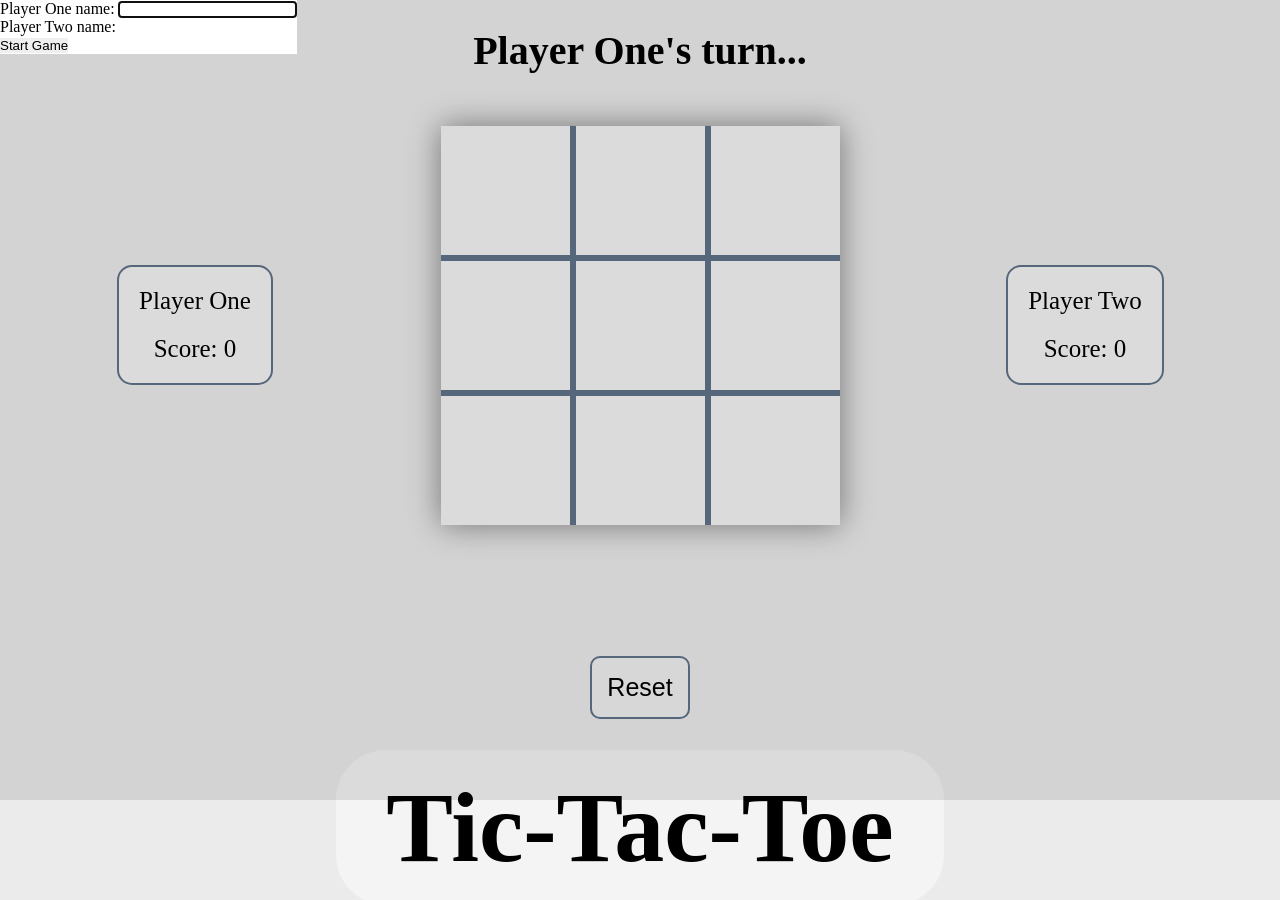
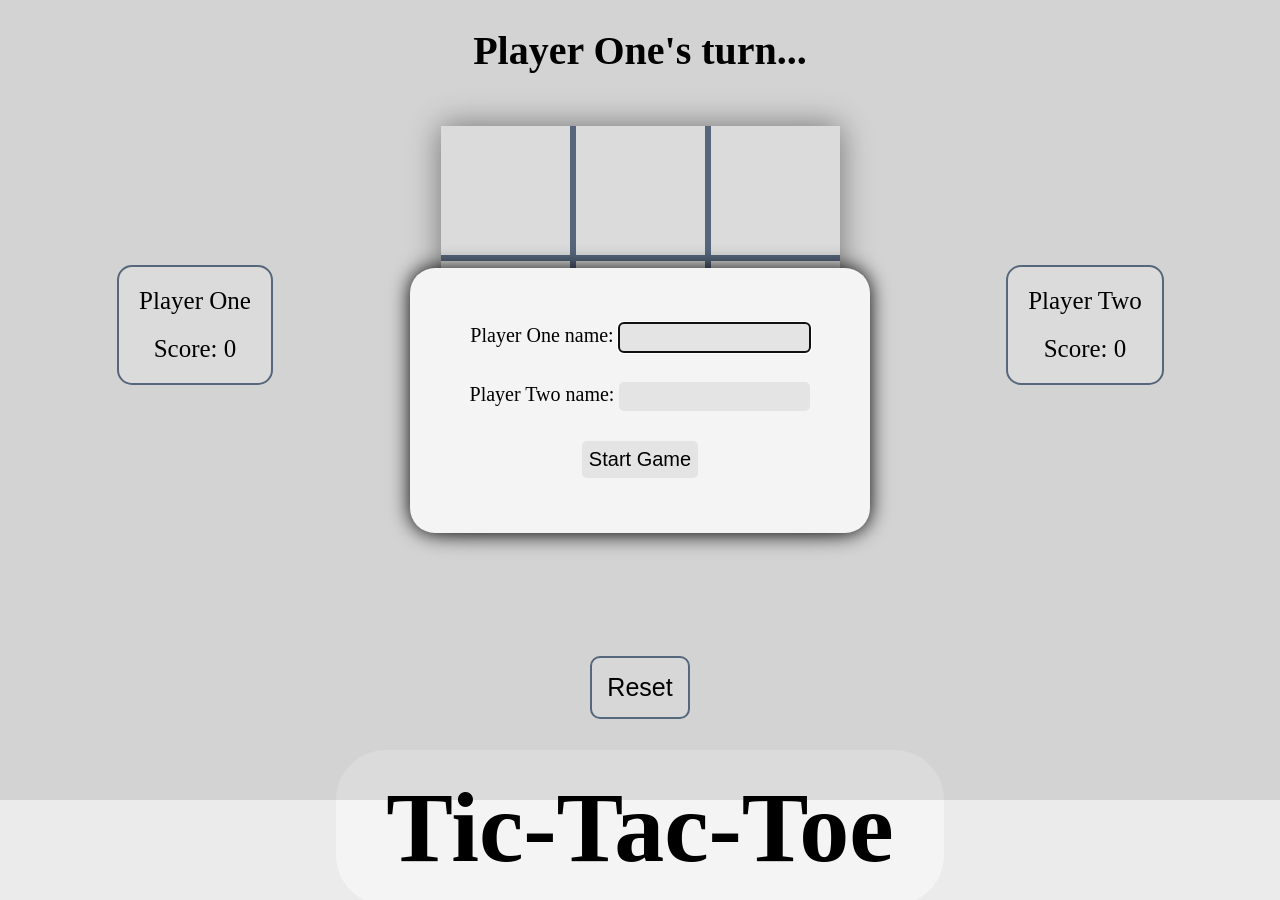
Before and after one commit to hamza-m1/odin-tic-tac-toe, a plain HTML site: page index.html in a window 1280 px wide. Drawn offline with Linux system fonts and the light colour scheme.

Commit message:
Style player name dialog

```diff
--- a/index.html
+++ b/index.html
@@ -28,11 +28,11 @@
       <form action="" id="form">
         <div>
           <label for="playerOneName">Player One name:</label>
-          <input type="text" id="playerOneName" name="playerOneName" required />
+          <input type="text" id="playerOneName" name="playerOneName" />
         </div>
         <div>
           <label for="playerTwoName">Player Two name:</label>
-          <input type="text" id="playerTwoName" name="playerTwoName" required />
+          <input type="text" id="playerTwoName" name="playerTwoName" />
         </div>
         <div class="form-button">
           <input type="submit" id="start-btn" value="Start Game" />
--- a/styles.css
+++ b/styles.css
@@ -21,6 +21,35 @@ body {
     align-items: center;
 
     background-color: var(--background-color);
+}
+
+#dialog {
+    margin: auto auto;
+    padding: 55px 55px;
+    border-radius: 25px;
+    box-shadow: 0px 0px 20px black;
+    background-color: var(--board-background);
+    font-size: 20px;
+}
+
+#form {
+    display: flex;
+    flex-direction: column;
+    justify-content: center;
+    align-items: center;
+    gap: 30px;
+    width: 350px;
+}
+
+#form input {
+    background-color: rgb(228, 228, 228);
+    padding: 7px;
+    border-radius: 5px;
+}
+
+#form input[type=submit] {
+    cursor: pointer;
+    font-size: 20px;
 }
 
 .title {
```
